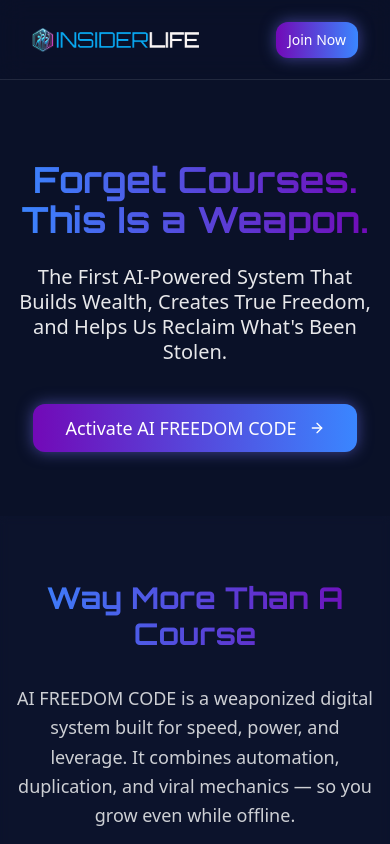
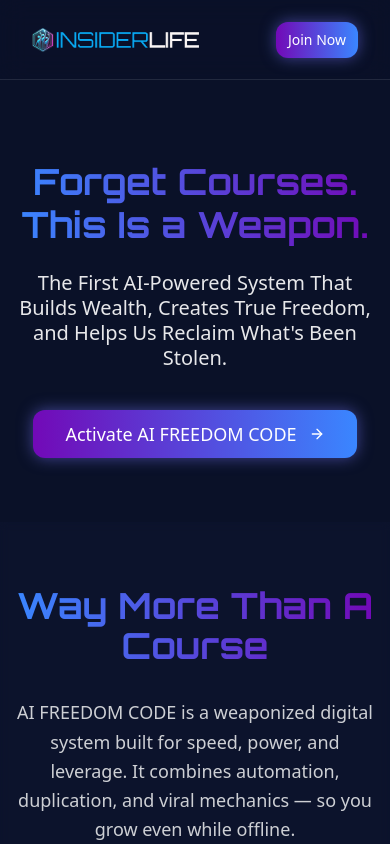
Before and after one commit to TokenomixLabs/insiderlife-lander, a React (Vite) app: page /aifreedomcode in a window 390 px wide. Shown: the top 844 px of the page. Built offline with nearby package versions, Linux system fonts and the light colour scheme.

Commit message:
Fix: Improve AiFreedomCode page styling
Fixes the "Forget" text being cut off and increases the size of the "Way More Than A Course" heading.

```diff
--- a/src/pages/AiFreedomCode.tsx
+++ b/src/pages/AiFreedomCode.tsx
@@ -1,4 +1,3 @@
-
 import React from 'react';
 import { Button } from '@/components/ui/button';
 import { ArrowRight, Check, ArrowUpRight } from 'lucide-react';
@@ -13,7 +12,7 @@ const AiFreedomCode: React.FC = () => {
       <main className="flex-grow pt-24">
         {/* Hero Section */}
         <section className="container mx-auto px-4 py-16 md:py-24 text-center">
-          <h1 className="text-4xl md:text-5xl lg:text-6xl font-bold font-orbitron mb-6 text-gradient">
+          <h1 className="text-4xl md:text-5xl lg:text-6xl font-bold font-orbitron mb-6 text-gradient leading-[1.2]">
             Forget Courses. This Is a Weapon.
           </h1>
           <p className="text-xl md:text-2xl lg:text-3xl mb-10 max-w-4xl mx-auto text-white/90 leading-tight">
@@ -37,7 +36,7 @@ const AiFreedomCode: React.FC = () => {
 
         {/* Overview Section */}
         <section className="container mx-auto px-4 py-16 bg-insiderDark-light/20 backdrop-blur-sm">
-          <h2 className="text-3xl md:text-4xl font-bold mb-8 text-center font-orbitron text-gradient">
+          <h2 className="text-4xl md:text-5xl font-bold mb-8 text-center font-orbitron text-gradient">
             Way More Than A Course
           </h2>
 
```
